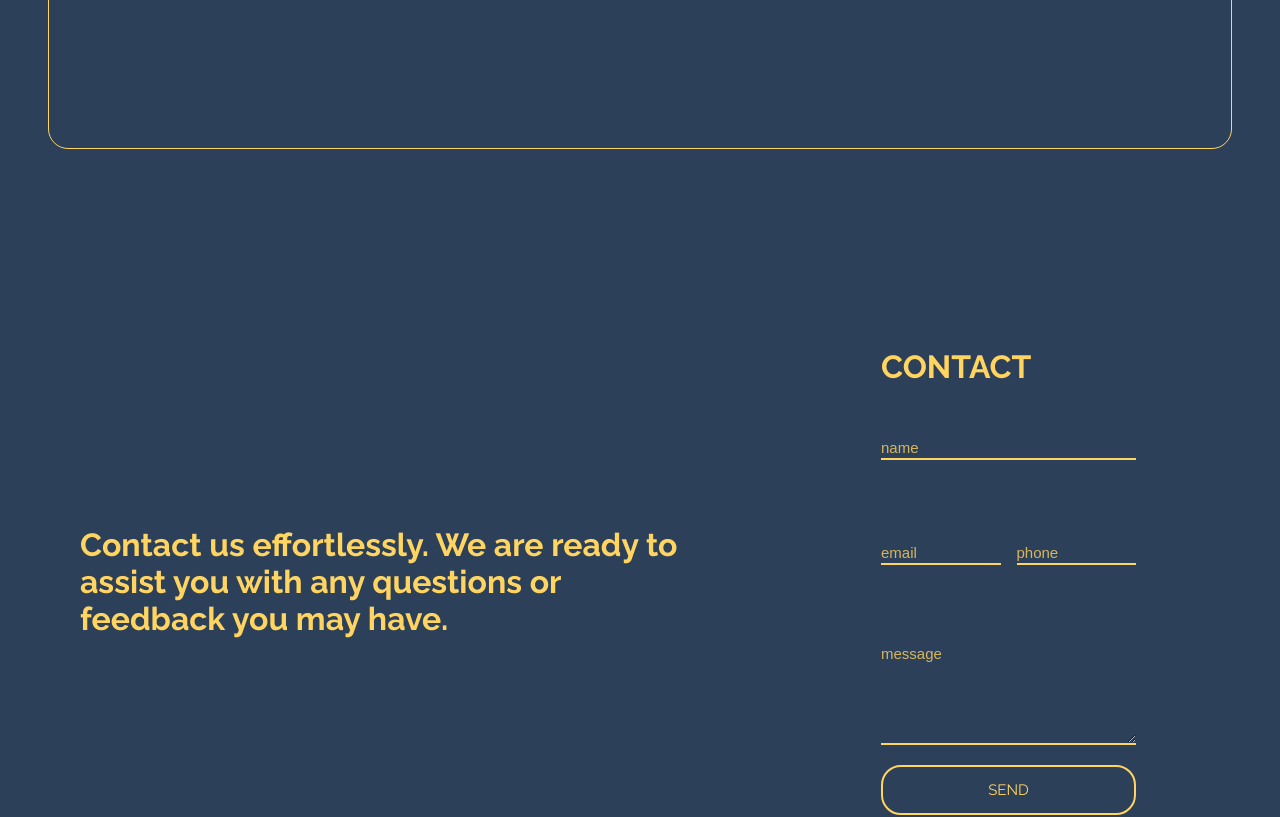
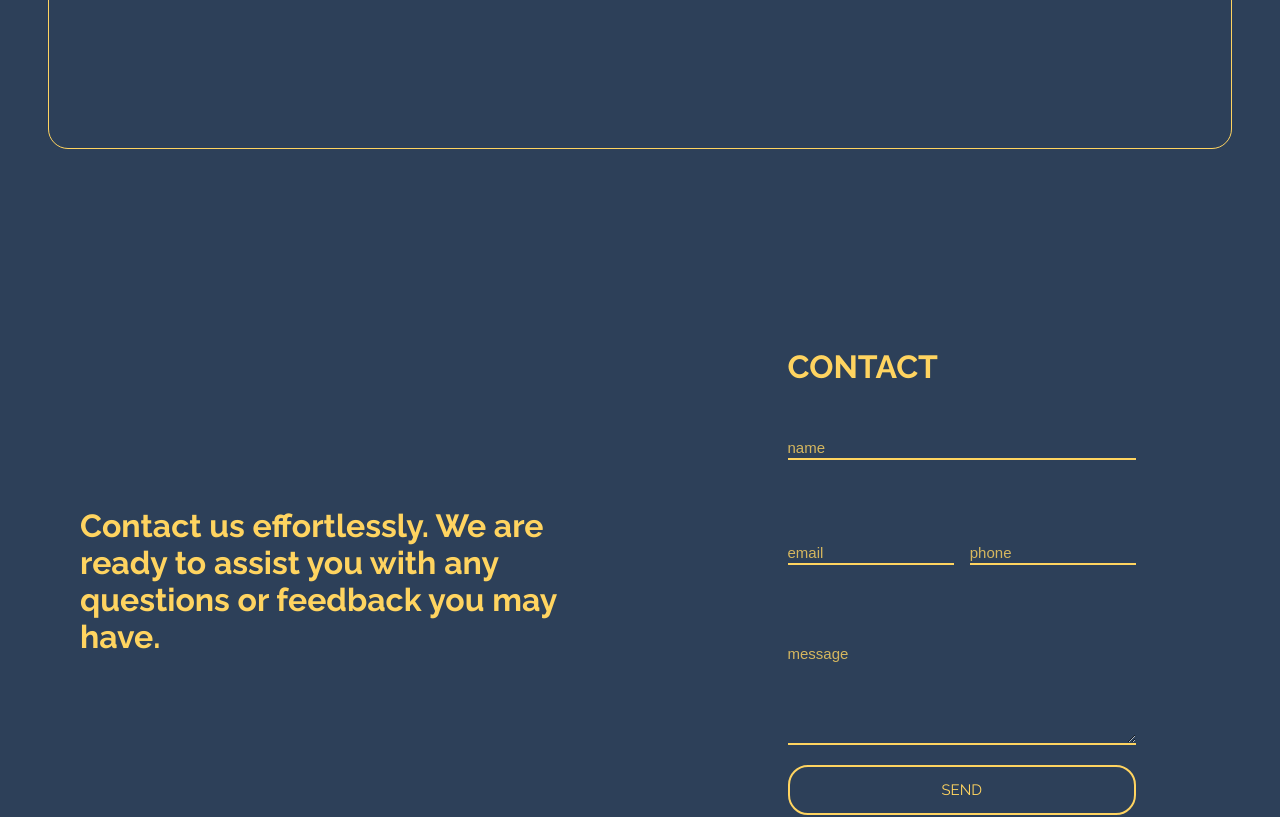
Before and after one commit to nalendramuhammad/minajo, a React (Create React App) app: page / in a window 1280 px wide. Shown: the part 2219-3036 px from the top of the page. Built offline with nearby package versions, Linux system fonts and the light colour scheme; no server answers; a web font is replaced by a local one.

Commit message:
Form fixed

```diff
--- a/package.json
+++ b/package.json
@@ -3,6 +3,7 @@
   "version": "0.1.0",
   "private": true,
   "dependencies": {
+    "@formspree/react": "^2.5.1",
     "@testing-library/jest-dom": "^5.17.0",
     "@testing-library/react": "^13.4.0",
     "@testing-library/user-event": "^13.5.0",
--- a/src/App.css
+++ b/src/App.css
@@ -398,6 +398,7 @@ body {
   justify-content: center;
   padding: 3rem 4rem;
   margin-left: 30px;
+  width: 100%;
 }
 
 .contact-form h1 {
--- a/src/index.js
+++ b/src/index.js
@@ -1,6 +1,7 @@
 import React from "react";
 import ReactDOM from "react-dom/client";
 import "./index.css";
+// import { FormspreeProvider } from '@formspree/react';
 import App from "./App";
 import reportWebVitals from "./reportWebVitals";
 
```
Also changed, not shown: 1 other file (tests, documents, lock files or other folders).
